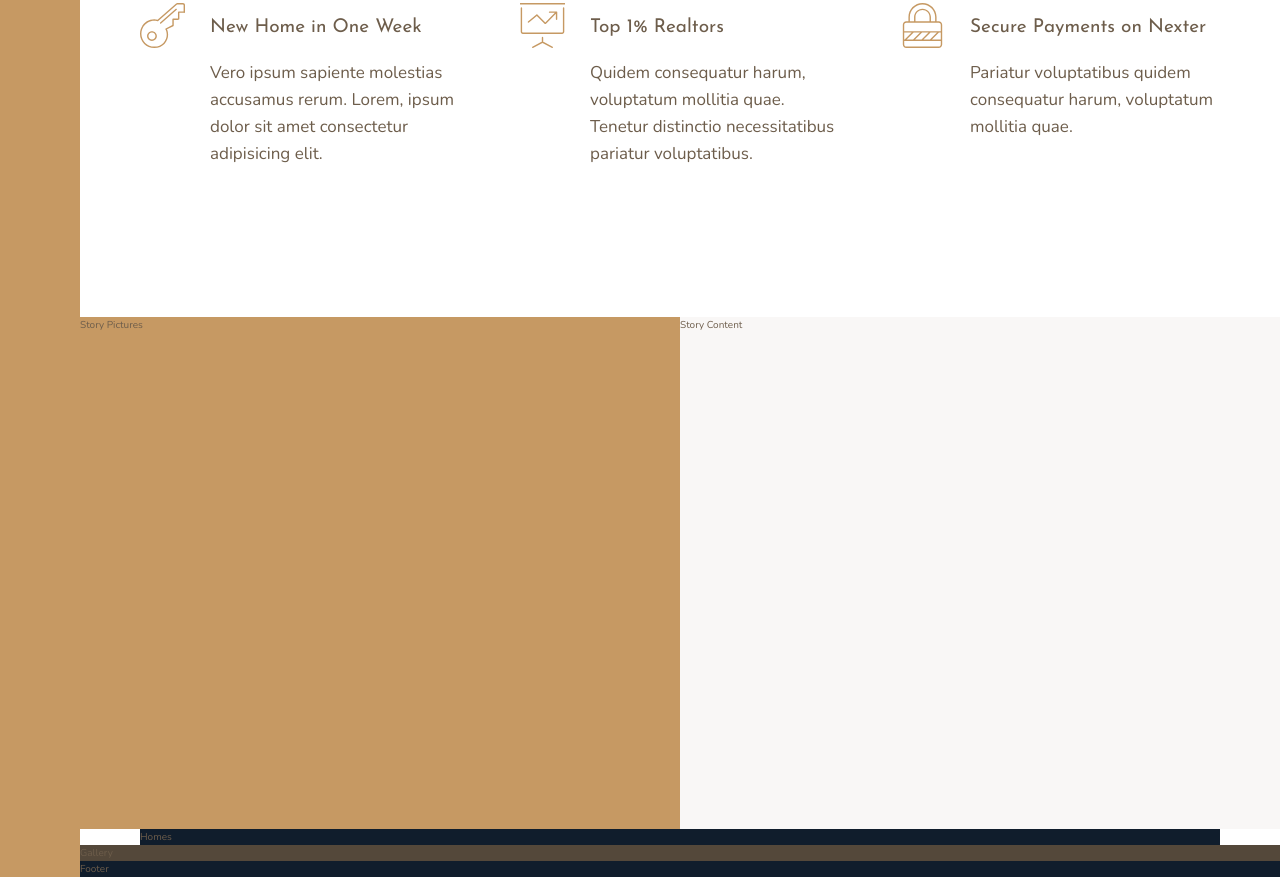
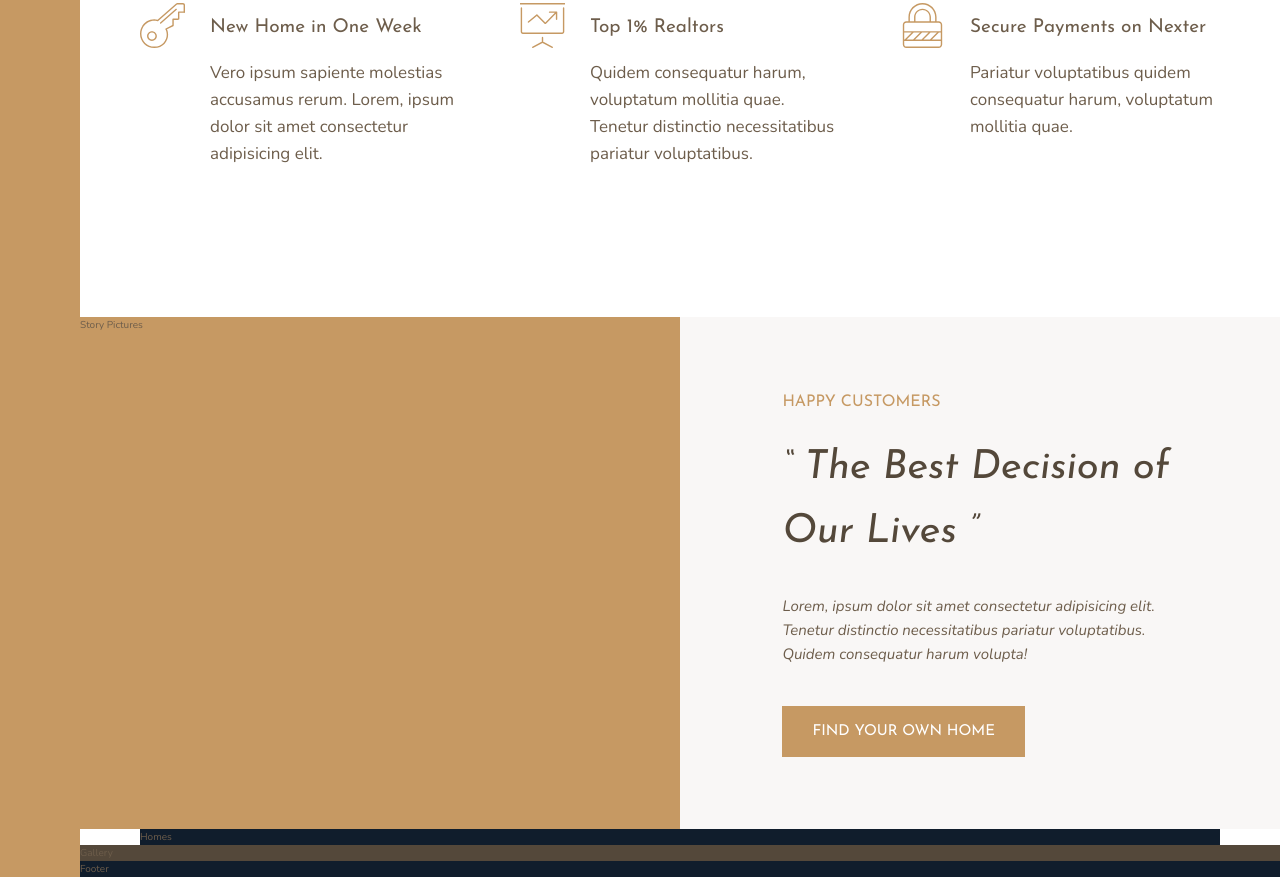
Before and after one commit to negilaxu/Nexter, a website: page index.html in a window 1280 px wide. Shown: the part 991-1868 px from the top of the page. Drawn offline with nearby package versions, Linux system fonts and the light colour scheme.

Commit message:
story section content part is done

```diff
--- a/index.html
+++ b/index.html
@@ -76,7 +76,10 @@
     </div>
 
     <div class="story__content">
-        Story Content
+        <h3 class="heading-3 mb-sm">Happy Customers</h3>
+        <h2 class="heading-2 heading-2--dark mb-md">&ldquo; The Best Decision of Our Lives &rdquo;</h2>
+        <p class="story__text">Lorem, ipsum dolor sit amet consectetur adipisicing elit. Tenetur distinctio necessitatibus pariatur voluptatibus. Quidem consequatur harum volupta!</p>
+        <button class="btn">Find Your own Home</button>
     </div>
 
     <section class="homes">
--- a/sass/_story.scss
+++ b/sass/_story.scss
@@ -7,5 +7,40 @@
     &__content {
         background-color: $color-grey-light-1;
         grid-column: col-start 5 / full-end;
+
+        padding: 6rem 8vw;
+        /*    Sol-1 for putting content in middle
+        display: flex;
+        flex-direction: column;
+        justify-content: center;
+        align-items: start;
+         */
+
+        //  Sol-2
+        display: grid;
+        align-content: center;
+        justify-items: start;
+    }
+
+    &__text {
+        font-size: 1.5rem;
+        font-style: italic;
+        margin-bottom: 4rem;
     }
 }
+
+.mb-sm {
+    margin-bottom: 2rem;
+}
+
+.mb-md {
+    margin-bottom: 3rem;
+}
+
+.mb-lg {
+    margin-bottom: 4rem;
+}
+
+.mb-hg {
+    margin-bottom: 8rem;
+}
--- a/sass/_typography.scss
+++ b/sass/_typography.scss
@@ -9,10 +9,23 @@
 
 .heading-2 {
     @extend %heading;
+    font-size: 4rem;
+    font-style: italic;
+
+    &--light {
+        color: $color-grey-light-1;
+    }
+
+    &--dark {
+        color: $color-grey-dark-1;
+    }
 }
 
 .heading-3 {
     @extend %heading;
+    font-size: 1.6rem;
+    color: $color-primary;
+    text-transform: uppercase
 }
 
 .heading-4 {
@@ -27,3 +40,20 @@
         color: $color-grey-dark-1;
     }
 }
+
+.btn {
+    background-color: $color-primary;
+    color: #fff;
+    border: none;
+    border-radius: 0;
+    font-family: $font-display;
+    font-size: 1.5rem;
+    text-transform: uppercase;
+    padding: 1.8rem 3rem;
+    cursor: pointer;
+    transition: all 0.2s;
+
+    &:hover {
+        background-color: $color-primary-dark;
+    }
+}
```
Also changed, not shown: css/style.css.
